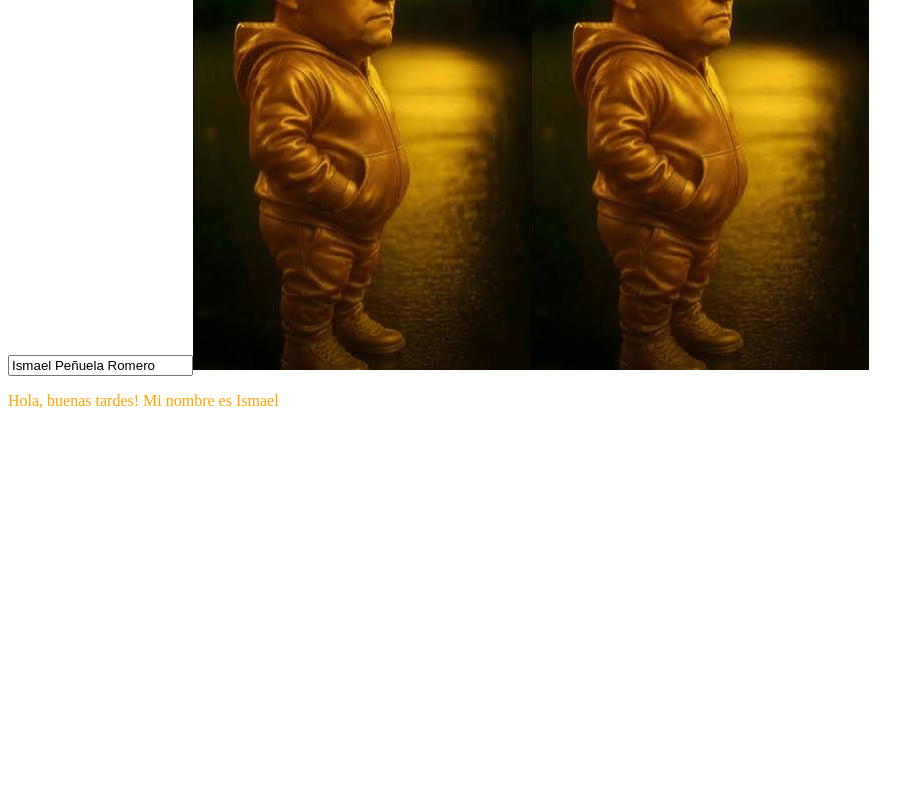
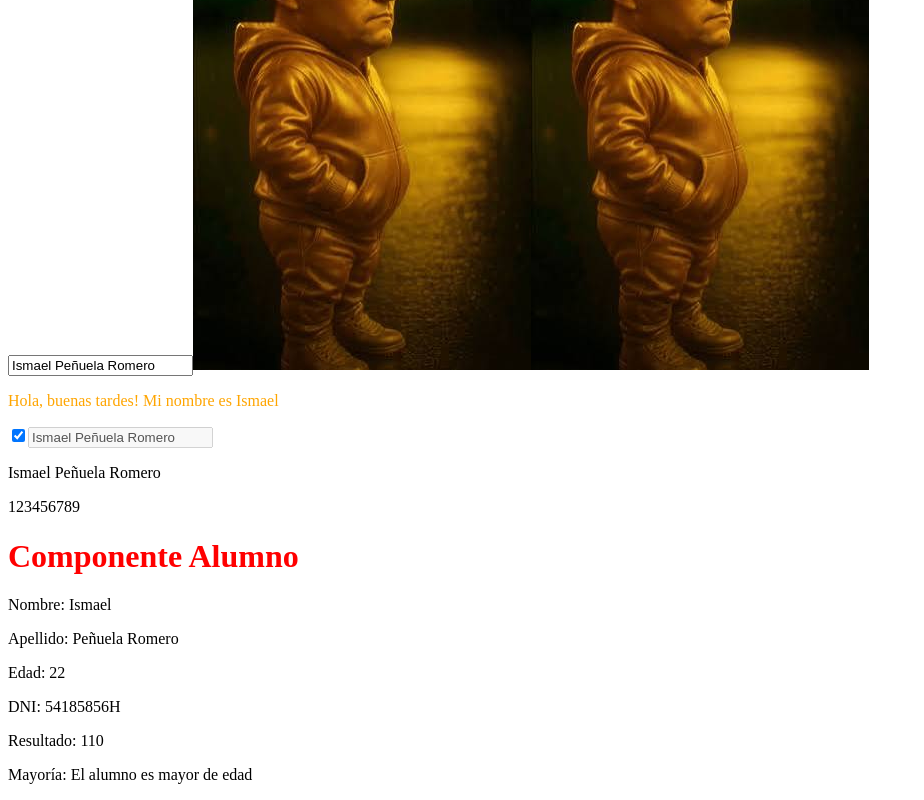
Before and after one commit to Iesmaelpenuelaromero/Angular, an Angular app: page / in a window 1280 px wide. Shown: the part 1355-2155 px from the top of the page, without its empty margins (0-924 px from the left). Before the commit the page ends 1781 px from the top, so only its background shows below. Built offline with nearby package versions, Linux system fonts and the light colour scheme.

Commit message:
17/11/2026

```diff
--- /dev/null
+++ b/src/app/alumno/alumno.css
@@ -0,0 +1,3 @@
+.titulo{
+    color: red;
+}
--- /dev/null
+++ b/src/app/alumno/alumno.html
@@ -0,0 +1,7 @@
+<h1 class="titulo">Componente Alumno</h1>
+<p>Nombre: {{nombre}}</p>
+<p>Apellido: {{apellido}}</p>
+<p>Edad: {{edad}}</p>
+<p>DNI: {{dni}}</p>
+<p>Resultado: {{multi()}}</p>
+<p>Mayoría: {{mayorEdad()}}</p>
--- /dev/null
+++ b/src/app/alumno/alumno.ts
@@ -0,0 +1,26 @@
+import { Component } from '@angular/core';
+
+@Component({
+  imports: [],
+  selector: 'app-alumno',
+  styleUrl: './alumno.css',
+  templateUrl: './alumno.html',
+})
+export class Alumno {
+  protected readonly nombre: string = 'Ismael';
+  protected readonly apellido: string = 'Peñuela Romero';
+  protected readonly edad: number = 22;
+  protected readonly dni: string = '54185856H';
+
+  multi(): number {
+    return this.edad * 5;
+  }
+
+  mayorEdad(): string {
+    if (this.edad >= 18) {
+      return 'El alumno es mayor de edad';
+    } else {
+      return 'El alumno es menor de edad';
+    }
+  }
+}
--- a/src/app/app.html
+++ b/src/app/app.html
@@ -7,3 +7,4 @@
 <h1>Edad: {{getEdad()}}</h1>
 <h1>Resultado: {{mayorEdad()}}</h1>
 <app-user-profile></app-user-profile>
+<app-alumno></app-alumno>
--- a/src/app/app.ts
+++ b/src/app/app.ts
@@ -1,10 +1,11 @@
 import { Component, signal } from '@angular/core';
 import { RouterOutlet } from '@angular/router';
 import { UserProfile } from './user-profile/user-profile';
+import { Alumno } from './alumno/alumno';
 
 @Component({
   selector: 'app-root',
-  imports: [RouterOutlet,UserProfile],
+  imports: [RouterOutlet,UserProfile,Alumno],
   templateUrl: './app.html',
   styleUrl: './app.css',
 })
--- a/src/app/user-profile/user-profile.html
+++ b/src/app/user-profile/user-profile.html
@@ -13,3 +13,9 @@
 <img src="{{ imagen }}" alt="imagen" />
 <img [src]="imagen" alt="imagen" />
 <p [class] = "naranja">Hola, buenas tardes! Mi nombre es Ismael</p>
+<input type="checkbox" [checked] = "marcado">
+<input type="text" [value]="nombre" [disabled] = "deshabilitado">
+<div>
+  <p>{{asignatura.nombre}}</p>
+  <p>{{asignatura.codigo}}</p>
+</div>
--- a/src/app/user-profile/user-profile.ts
+++ b/src/app/user-profile/user-profile.ts
@@ -12,4 +12,10 @@ export class UserProfile {
   protected readonly titulo: string ='Este es el título';
   imagen: string = '/images.jpg';
   naranja: string = 'naranja';
+  marcado: boolean = true;
+  deshabilitado: boolean = true;
+  asignatura = {
+    nombre: "Ismael Peñuela Romero",
+    codigo: 123456789
+  };
 }
```
Also changed, not shown: 1 other file (tests, documents, lock files or other folders).
